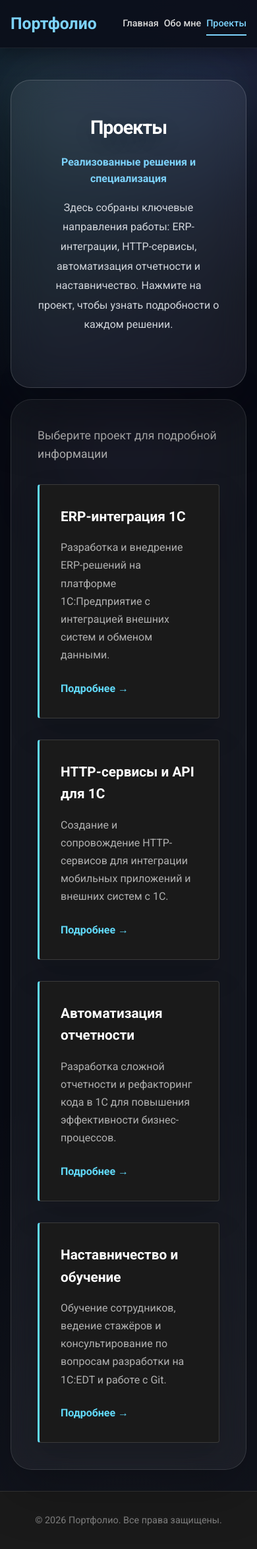
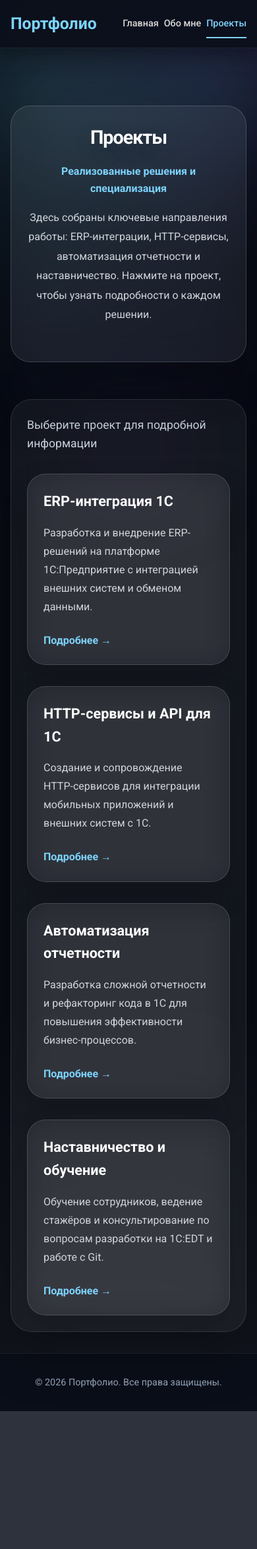
Before and after one commit to PKorotchenko/Project_portfolio, a Flask app: page /projects in a window 390 px wide. Shown: the whole page at 66% size. After the commit the page ends 2139 px from the top, so only its background shows below. Run offline with Flask 3, Linux system fonts and the light colour scheme.

Commit message:
Упрощен и улучшен адаптивный дизайн, добавлены отступы и выравнивание для элементов навигации и контента

```diff
--- a/static/css/styles.css
+++ b/static/css/styles.css
@@ -461,7 +461,7 @@
 
 /* ============================================
    RESPONSIVE DESIGN
-   ============================================ */
+ */
 
 @media (max-width: 768px) {
     .hero-title {
@@ -476,12 +476,22 @@
         font-size: 1rem;
     }
 
+    .hero-content {
+        padding: 2rem 1.5rem;
+    }
+
     .nav-menu {
         gap: 1rem;
+        flex-wrap: wrap;
+        justify-content: center;
     }
 
     .nav-container {
         padding: 0 1rem;
+    }
+
+    .nav-link {
+        padding: 0.75rem 0;
     }
 
     .main-content {
@@ -508,9 +518,21 @@
         font-size: 1rem;
     }
 
+    .hero-content {
+        padding: 1.5rem 1rem;
+    }
+
     .nav-menu {
         gap: 0.5rem;
         font-size: 0.9rem;
+    }
+
+    .project-card,
+    .skill-category,
+    .experience-item,
+    .projects-container,
+    .about-container {
+        padding: 1.5rem;
     }
 
     .about-section h1,
@@ -518,167 +540,3 @@
         font-size: 1.5rem;
     }
 }
-
-.experience-item p {
-    color: #b0b0b0;
-    line-height: 1.6;
-}
-
-/* ============================================
-   PROJECTS SECTION
-   ============================================ */
-
-.projects-section h1 {
-    font-size: 2.5rem;
-    margin-bottom: 0.5rem;
-    color: #fff;
-}
-
-.section-subtitle {
-    color: #b0b0b0;
-    margin-bottom: 2rem;
-    font-size: 1.1rem;
-}
-
-.projects-grid {
-    display: grid;
-    grid-template-columns: repeat(auto-fit, minmax(300px, 1fr));
-    gap: 2rem;
-    margin-top: 2rem;
-}
-
-.project-card {
-    background-color: #1a1a1a;
-    padding: 2rem;
-    border-radius: 4px;
-    border-left: 3px solid #61dafb;
-    transition: all 0.3s ease;
-    display: flex;
-    flex-direction: column;
-}
-
-.project-card:hover {
-    transform: translateY(-5px);
-    box-shadow: 0 10px 30px rgba(97, 218, 251, 0.1);
-}
-
-.project-header {
-    margin-bottom: 1rem;
-}
-
-.project-card h2 {
-    font-size: 1.3rem;
-    color: #fff;
-    margin: 0;
-}
-
-.project-description {
-    color: #b0b0b0;
-    flex-grow: 1;
-    margin-bottom: 1.5rem;
-    line-height: 1.7;
-}
-
-.project-link {
-    color: #61dafb;
-    text-decoration: none;
-    font-weight: 600;
-    display: inline-flex;
-    align-items: center;
-    transition: all 0.3s ease;
-    width: fit-content;
-}
-
-.project-link:hover {
-    color: #4fb3d9;
-    transform: translateX(5px);
-}
-
-/* ============================================
-   FOOTER
-   ============================================ */
-
-.footer {
-    background-color: #1a1a1a;
-    border-top: 1px solid #333;
-    text-align: center;
-    padding: 2rem;
-    margin-top: auto;
-    color: #808080;
-    font-size: 0.9rem;
-}
-
-/* ============================================
-   ANIMATIONS
-   ============================================ */
-
-@keyframes fadeInUp {
-    from {
-        opacity: 0;
-        transform: translateY(30px);
-    }
-    to {
-        opacity: 1;
-        transform: translateY(0);
-    }
-}
-
-/* ============================================
-   RESPONSIVE DESIGN
-   ============================================ */
-
-@media (max-width: 768px) {
-    .hero-title {
-        font-size: 2.5rem;
-    }
-
-    .hero-subtitle {
-        font-size: 1.2rem;
-    }
-
-    .hero-description {
-        font-size: 1rem;
-    }
-
-    .nav-menu {
-        gap: 1rem;
-    }
-
-    .nav-container {
-        padding: 0 1rem;
-    }
-
-    .main-content {
-        padding: 2rem 1rem;
-    }
-
-    .projects-grid,
-    .skills-grid {
-        grid-template-columns: 1fr;
-    }
-
-    .about-section h1,
-    .projects-section h1 {
-        font-size: 2rem;
-    }
-}
-
-@media (max-width: 480px) {
-    .hero-title {
-        font-size: 1.8rem;
-    }
-
-    .hero-subtitle {
-        font-size: 1rem;
-    }
-
-    .nav-menu {
-        gap: 0.5rem;
-        font-size: 0.9rem;
-    }
-
-    .about-section h1,
-    .projects-section h1 {
-        font-size: 1.5rem;
-    }
-}
```
